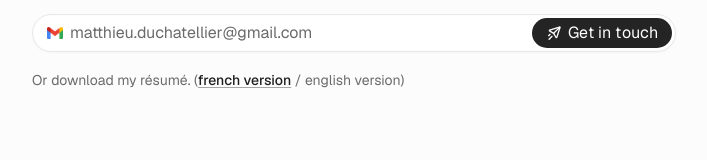
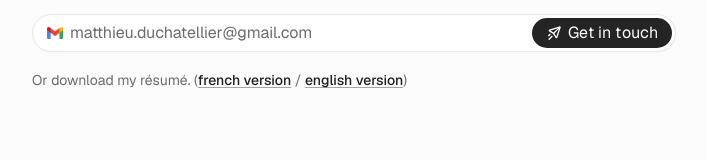
Before and after one commit to matthieu-pm/matthieu-pm, a Next.js app in the folder apps/web/: page / in a window 1280 px wide. Shown: the part 1864-2024 px from the top of the page, without its empty margins (286-993 px from the left). Built offline with nearby package versions, Linux system fonts and the light colour scheme.

Commit message:
Link to English resume PDF

```diff
--- a/apps/web/app/page.tsx
+++ b/apps/web/app/page.tsx
@@ -392,7 +392,15 @@ export default function Page() {
           >
             french version
           </a>
-          {" / english version)"}
+          {" / "}
+          <a
+            href="/english-resume-matthieu-duchatellier.pdf"
+            target="_blank"
+            rel="noreferrer"
+          >
+            english version
+          </a>
+          )
         </p>
       </section>
 
```
Also changed, not shown: 1 other file (tests, documents, lock files or other folders).
